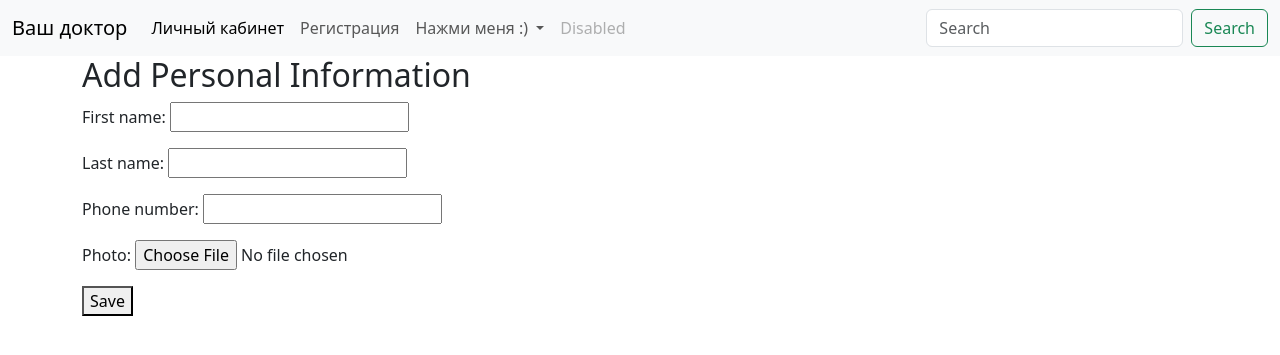
After one commit to tikhanovitch/dentist_office, a Django app: template src/templates/patient/add_personal_account.html in a window 1280 px wide. The commit adds this page. Shown: the top 355 px of the page. Run offline with Django 5.2, Linux system fonts and the light colour scheme; the template is opened without the code that fills it: values that come from a table or form of the project are taken from there, others are empty.

Commit message:
Changes:
Install:

Create: UserPersonalAccountForm; UserPersonalAccountTemplateView; PersonalAccount.html; add_personal_account view;

```diff
--- a/src/config/settings.py
+++ b/src/config/settings.py
@@ -137,6 +137,9 @@ MEDIA_URL = 'media/'
 MEDIA_ROOT = 'media_files'
 
 STATIC_URL = 'static/'
+STATICFILES_DIRS = [
+    BASE_DIR / "static",
+]
 
 # Default primary key field type
 # https://docs.djangoproject.com/en/5.0/ref/settings/#default-auto-field
--- a/src/patient_app/forms.py
+++ b/src/patient_app/forms.py
@@ -1,6 +1,8 @@
 from django import forms
 from django.contrib.auth.forms import UserCreationForm
 from django.contrib.auth.models import User
+
+from patient_app.models import UserPersonalAccount
 
 
 class CustomUserCreationForm(UserCreationForm):
@@ -14,3 +16,15 @@ class CustomUserCreationForm(UserCreationForm):
 class LoginForm(forms.Form):
     username = forms.CharField(max_length=100)
     password = forms.CharField(widget=forms.PasswordInput)
+
+
+class UserPersonalAccountForm(forms.ModelForm):
+    class Meta:
+        model = UserPersonalAccount
+        fields = ["first_name", "last_name", "phone_number", "photo"]
+
+
+class AddUserPersonalAccountForm(forms.ModelForm):
+    class Meta:
+        model = UserPersonalAccount
+        fields = ["first_name", "last_name", "phone_number", "photo"]
--- a/src/patient_app/urls.py
+++ b/src/patient_app/urls.py
@@ -5,4 +5,8 @@ from . import views
 urlpatterns = [
     path('register/', views.register_view, name='register'),
     path('login/', views.login_view, name='login'),
+    path('main/', views.MainTemplateView.as_view(), name='main'),
+    path('personal_account/', views.UserPersonalAccountTemplateView.as_view(), name='personal_account'),
+    path('add_personal_account/<int:user_id>', views.add_personal_account, name='add_personal_account'), #<int:user_id>/
+
 ]
--- a/src/templates/navbar.html
+++ b/src/templates/navbar.html
@@ -1,24 +1,24 @@
 <nav class="navbar navbar-expand-lg bg-body-tertiary">
   <div class="container-fluid">
-    <a class="navbar-brand" href="#">Ваш доктор</a>
+    <a class="navbar-brand" href="{% url 'main' %}">Ваш доктор</a>
     <button class="navbar-toggler" type="button" data-bs-toggle="collapse" data-bs-target="#navbarSupportedContent" aria-controls="navbarSupportedContent" aria-expanded="false" aria-label="Toggle navigation">
       <span class="navbar-toggler-icon"></span>
     </button>
     <div class="collapse navbar-collapse" id="navbarSupportedContent">
       <ul class="navbar-nav me-auto mb-2 mb-lg-0">
         <li class="nav-item">
-          <a class="nav-link active" aria-current="page" href="#">Home</a>
+          <a class="nav-link active" aria-current="page" href="{% url 'personal_account' %}">Личный кабинет</a>
         </li>
         <li class="nav-item">
-          <a class="nav-link" href="#">Link</a>
+          <a class="nav-link" href="{% url 'register' %}">Регистрация</a>
         </li>
         <li class="nav-item dropdown">
           <a class="nav-link dropdown-toggle" href="#" role="button" data-bs-toggle="dropdown" aria-expanded="false">
-            Dropdown
+            Нажми меня :)
           </a>
           <ul class="dropdown-menu">
-            <li><a class="dropdown-item" href="#">Action</a></li>
-            <li><a class="dropdown-item" href="#">Another action</a></li>
+            <li><a class="dropdown-item" href="{% url 'add_personal_account' %}">Создать личный кабинет</a></li>
+            <li><a class="dropdown-item" href="{% url 'login' %}">Вход</a></li>
             <li><hr class="dropdown-divider"></li>
             <li><a class="dropdown-item" href="#">Something else here</a></li>
           </ul>
--- /dev/null
+++ b/src/templates/patient/add_personal_account.html
@@ -0,0 +1,13 @@
+{% extends "base.html" %}
+
+{% block title %}Add Personal Account{% endblock %}
+
+{% block content %}
+<h2>Add Personal Information</h2>
+
+<form method="post" enctype="multipart/form-data">
+    {% csrf_token %}
+    {{ form.as_p }}
+    <button type="submit">Save</button>
+</form>
+{% endblock %}
```
Also changed, not shown: src/patient_app/views.py (+30 -14 lines), src/templates/main.html (added, +12 -0 lines), src/templates/patient/personal_account.html (added).
